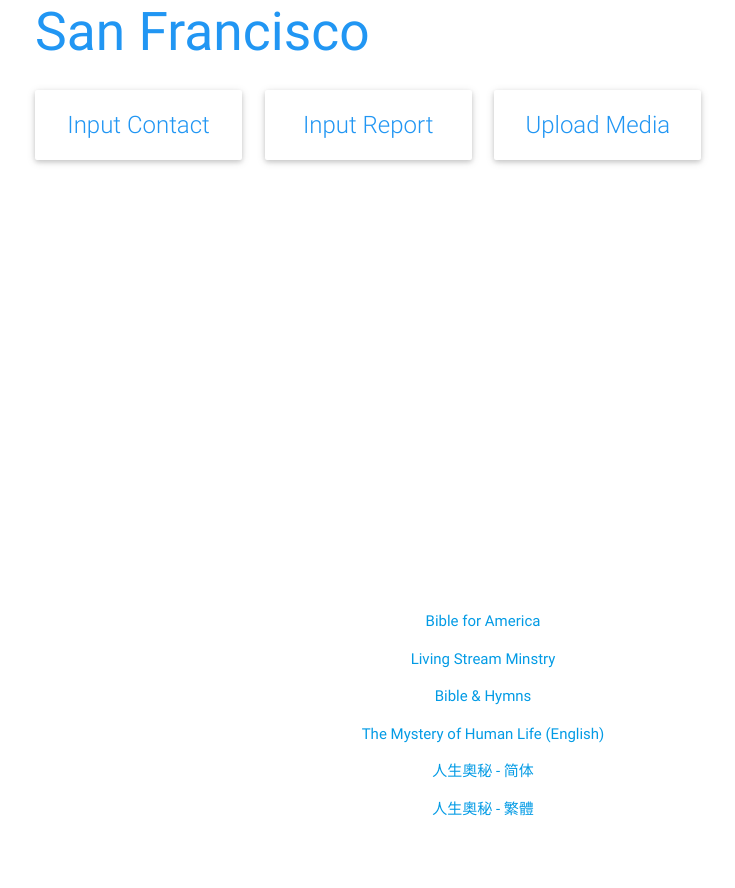
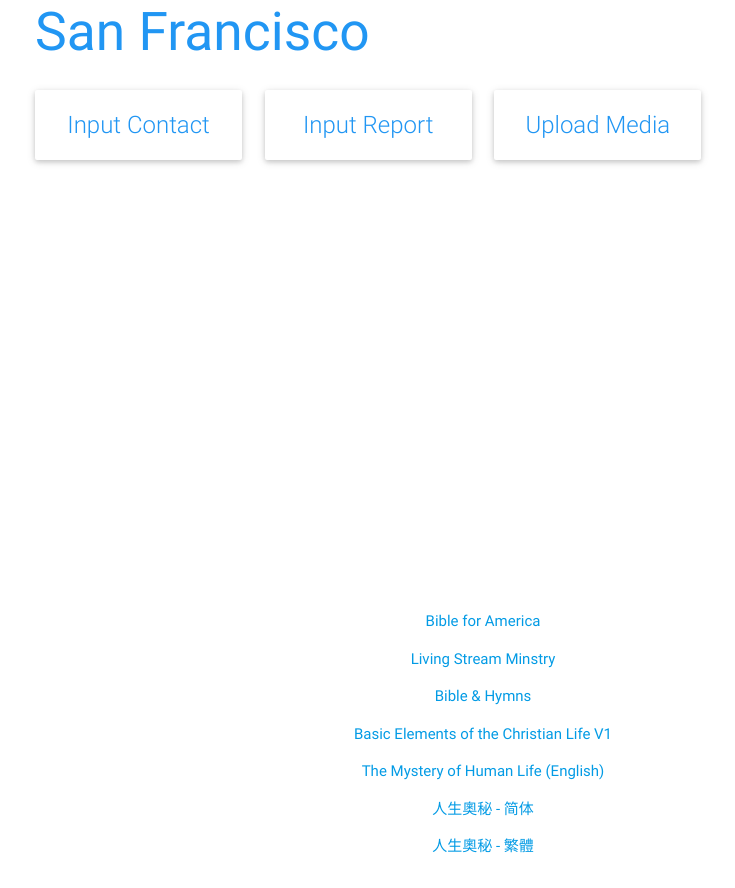
Before and after one commit to weihuali0509/gtca-sf-2018, a plain HTML site: page index.html in a window 1280 px wide. Shown: the part 735-1623 px from the top of the page, without its empty margins (157-892 px from the left). Before the commit the page ends 1585 px from the top, so only its background shows below. Drawn offline with Linux system fonts and the light colour scheme.

Commit message:
Add more useful links

```diff
--- a/index.html
+++ b/index.html
@@ -102,6 +102,9 @@
           <a href="http://col127.com" color="white">Bible & Hymns</a>
       </p>
       <p>
+          <a href="https://s3-us-west-1.amazonaws.com/bfa-media/ebooks/BXL1-eng.pdf" color="white">Basic Elements of the Christian Life V1</a>
+      </p>
+      <p>
           <a href="http://www.lsm.org/pdfs/Mystery-of-Human-Life/MHL-English.pdf" color="white">The Mystery of Human Life (English)</a>
       </p>
       <p>
```
